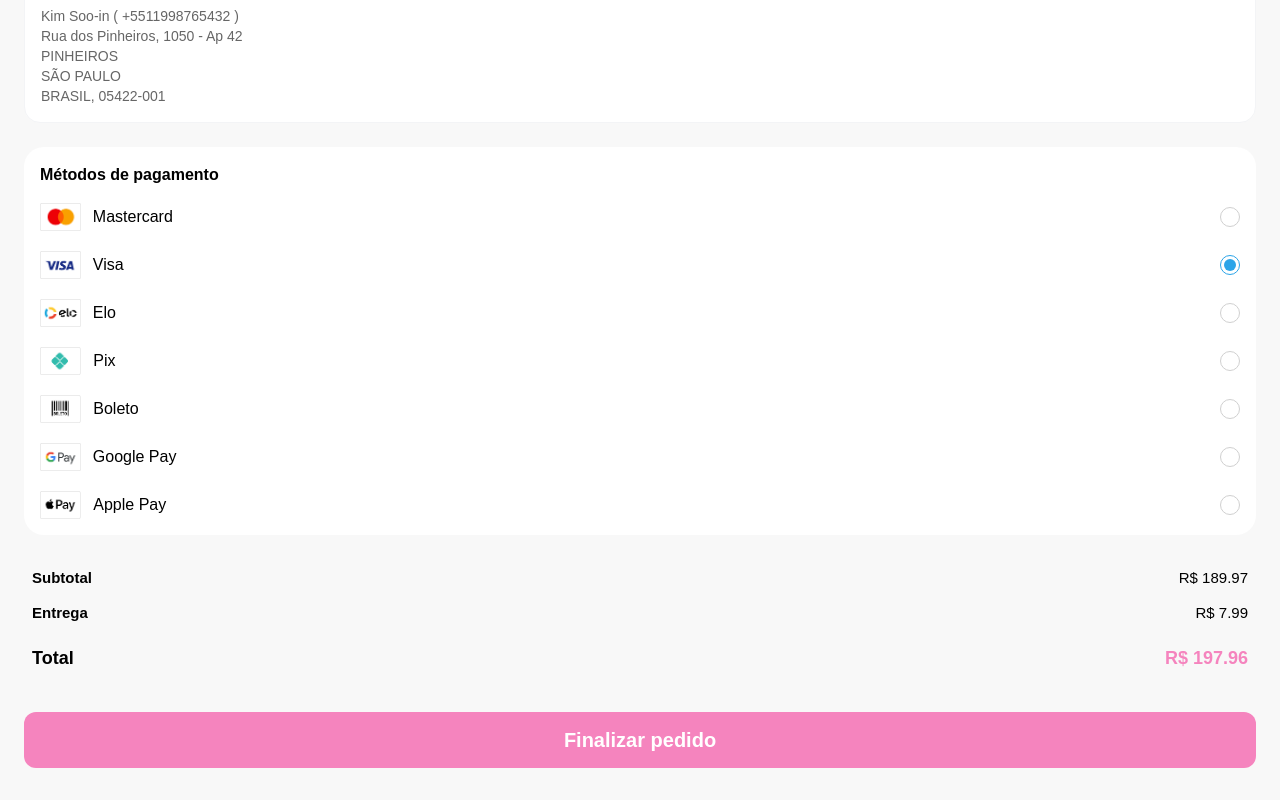
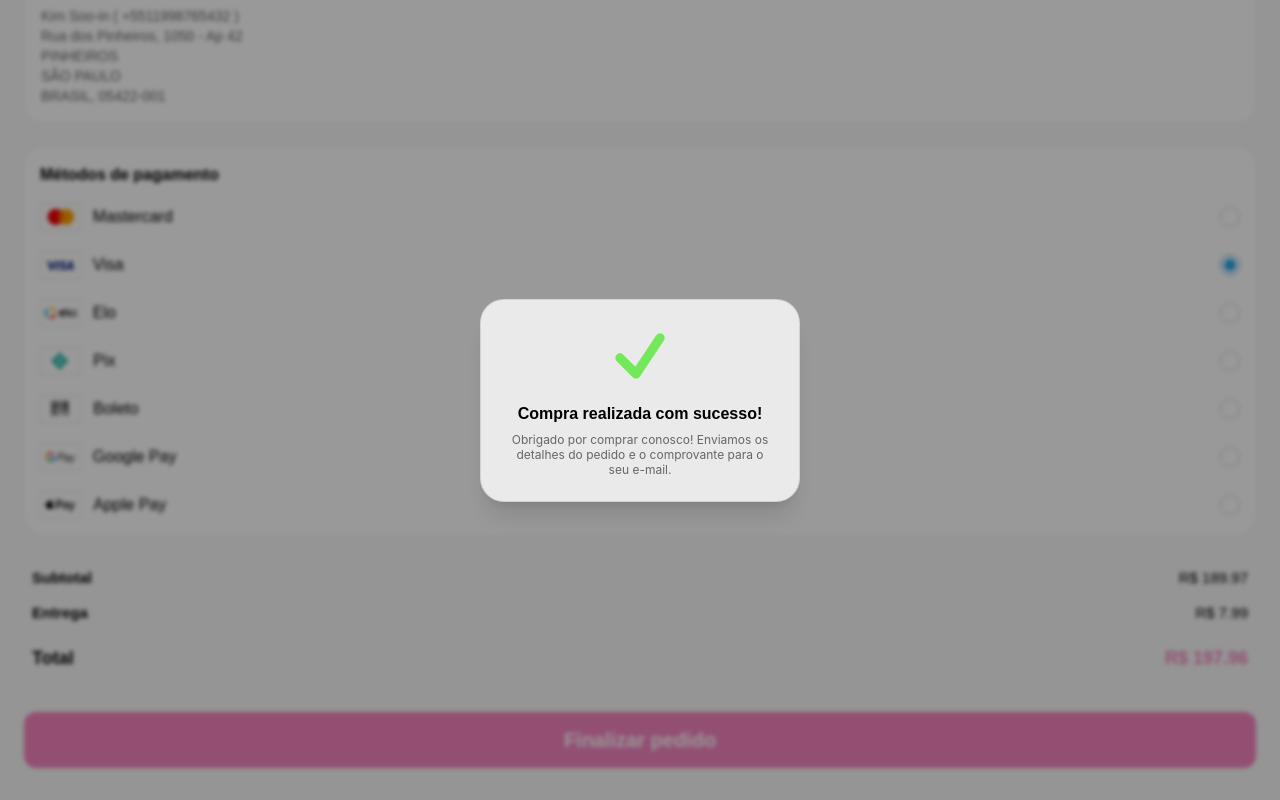
Before and after one commit to scriptlver/mochiplush-frontend, a React (Vite) app: page /checkout in a window 1280 px wide. Both pictures are taken after a click on the button "Finalizar pedido". Shown: the part 139-939 px from the top of the page. Built offline with nearby package versions, Linux system fonts and the light colour scheme; a web font is replaced by a local one.

Commit message:
modal de confirmação do pedido

```diff
--- /dev/null
+++ b/src/assets/components/Modal/SuccessModal/SuccessModal.jsx
@@ -0,0 +1,38 @@
+import React from "react";
+
+function SuccessModal({ isOpen }) {
+  if (!isOpen) return null;
+
+  return (
+    <div className="fixed inset-0 z-50 flex items-center justify-center bg-black/40 px-6 backdrop-blur-[2px]">
+      <div className="w-full max-w-[320px] rounded-[24px] bg-[#EFEFEF]/95 p-6 text-center shadow-xl border border-black/10">
+        <div className="mb-4 flex justify-center">
+          <svg
+            className="h-16 w-16 text-[#72E85A]"
+            fill="none"
+            stroke="currentColor"
+            strokeWidth="3.5"
+            viewBox="0 0 24 24"
+          >
+            <path
+              strokeLinecap="round"
+              strokeLinejoin="round"
+              d="M4.5 12.75l6 6 9-13.5"
+            />
+          </svg>
+        </div>
+
+        <h3 className="font-lexend text-base font-bold text-black mb-2 leading-tight">
+          Compra realizada com sucesso!
+        </h3>
+
+        <p className="font-inter text-[12px] leading-tight text-[#666666]">
+          Obrigado por comprar conosco! Enviamos os detalhes do pedido e o
+          comprovante para o seu e-mail.
+        </p>
+      </div>
+    </div>
+  );
+}
+
+export default SuccessModal;
--- a/src/assets/pages/Checkout/Checkout.jsx
+++ b/src/assets/pages/Checkout/Checkout.jsx
@@ -1,15 +1,27 @@
+import { useState } from "react";
 import { useNavigate } from "react-router-dom";
 
 import Header from "../../components/Header/Header";
 import AddressCard from "../../components/AddressCard/AddressCard";
 import PaymentMethod from "../../components/PaymentMethod/PaymentMethod";
+import SuccessModal from "../../components/Modal/SuccessModal/SuccessModal";
 
 import profile from "../../img/Header/sooin-icon.png";
 
 function Checkout() {
   const navigate = useNavigate();
+  const [isModalOpen, setIsModalOpen] = useState(false);
+
+  const handleFinalizeOrder = () => {
+    setIsModalOpen(true);
+
+    setTimeout(() => {
+      navigate("/home");
+    }, 3000);
+  };
+
   return (
-    <div className="min-h-screen bg-[#F8F8F8] px-6 pt-2 pb-8">
+    <div className="relative min-h-screen bg-[#F8F8F8] px-6 pt-2 pb-8">
       <Header title="Checkout" image={profile} />
 
       <AddressCard />
@@ -38,9 +50,14 @@ function Checkout() {
         </div>
       </div>
 
-      <button className="mt-10 h-14 w-full rounded-xl bg-[#F584BE] font-lexend text-xl font-semibold text-white transition hover:bg-[#DD62A1]">
+      <button
+        onClick={handleFinalizeOrder}
+        className="mt-10 h-14 w-full rounded-xl bg-[#F584BE] font-lexend text-xl font-semibold text-white transition hover:bg-[#DD62A1]"
+      >
         Finalizar pedido
       </button>
+
+      <SuccessModal isOpen={isModalOpen} />
     </div>
   );
 }
```
